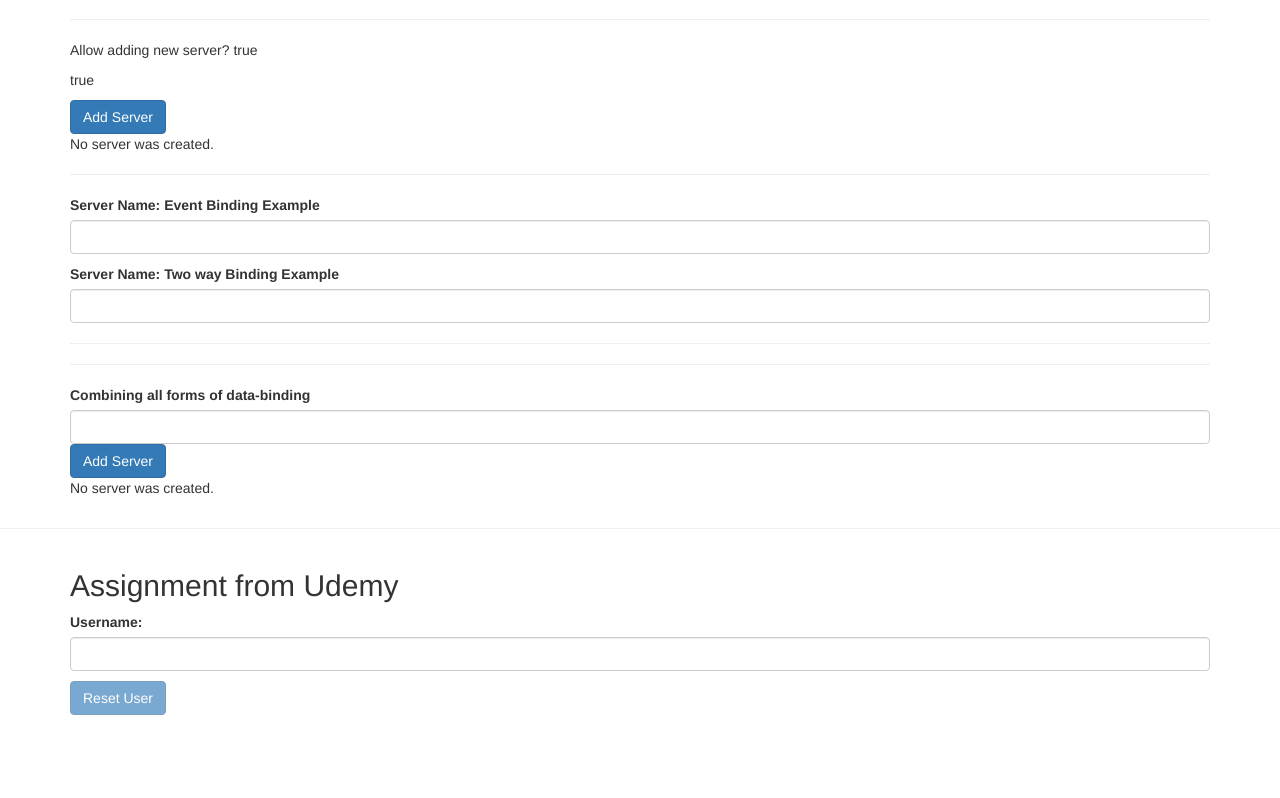
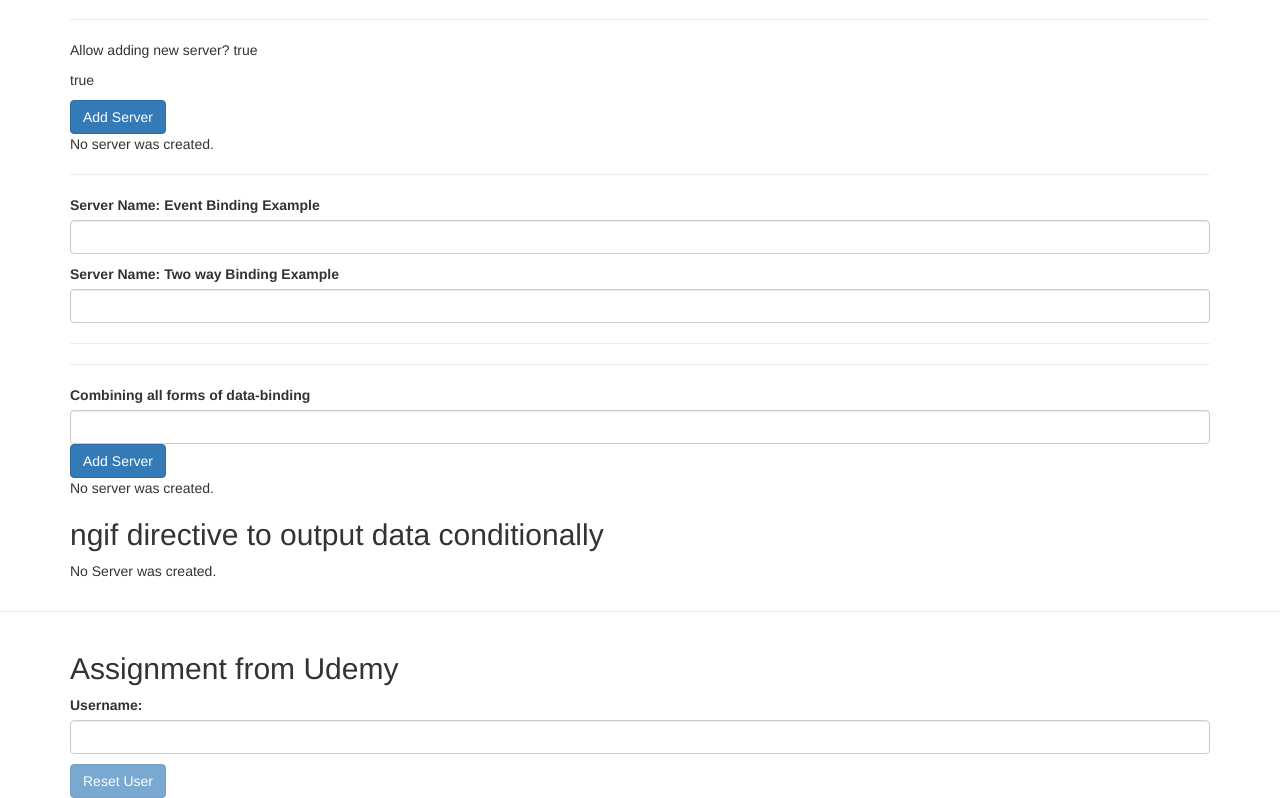
Before and after one commit to nisha8c/Angular_PracticeApp, an Angular app: page / in a window 1280 px wide. Shown: the part 488-1286 px from the top of the page. Before the commit the page ends 1203 px from the top, so only its background shows below. Built offline with nearby package versions, Linux system fonts and the light colour scheme.

Commit message:
ngif directive

```diff
--- a/src/app/servers/servers.component.html
+++ b/src/app/servers/servers.component.html
@@ -59,3 +59,10 @@
 
     <!--Event Binding on line 15 - click-->
 <p>{{ serverCreationStatus }}</p>
+
+<!------- ngif directive to output data conditionally ---->
+<h2>ngif directive to output data conditionally</h2>
+<p *ngIf="serverCreated; else noServer">Server was created and Sevrer name is: {{ serverName }}</p>
+<ng-template #noServer>
+    <p>No Server was created.</p>
+</ng-template>
--- a/src/app/servers/servers.component.ts
+++ b/src/app/servers/servers.component.ts
@@ -9,6 +9,7 @@
   allowNewServer: boolean = false;
   serverCreationStatus: string = 'No server was created.';
   serverName: string = '';
+  serverCreated: boolean = false;
 
 
   constructor() {
@@ -18,6 +19,7 @@
   }
 
   onCreateServer() {
+    this.serverCreated = true;
     this.serverCreationStatus = 'Server was Created. And server name is: ' + this.serverName;
   }
 
```
Also changed, not shown: 1 other file (tests, documents, lock files or other folders).
